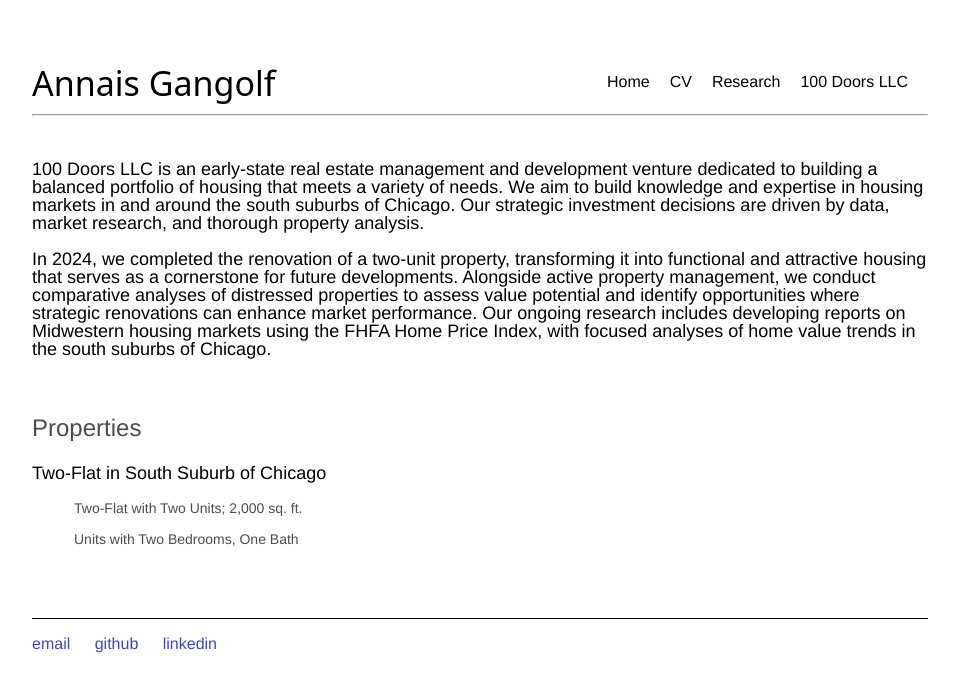
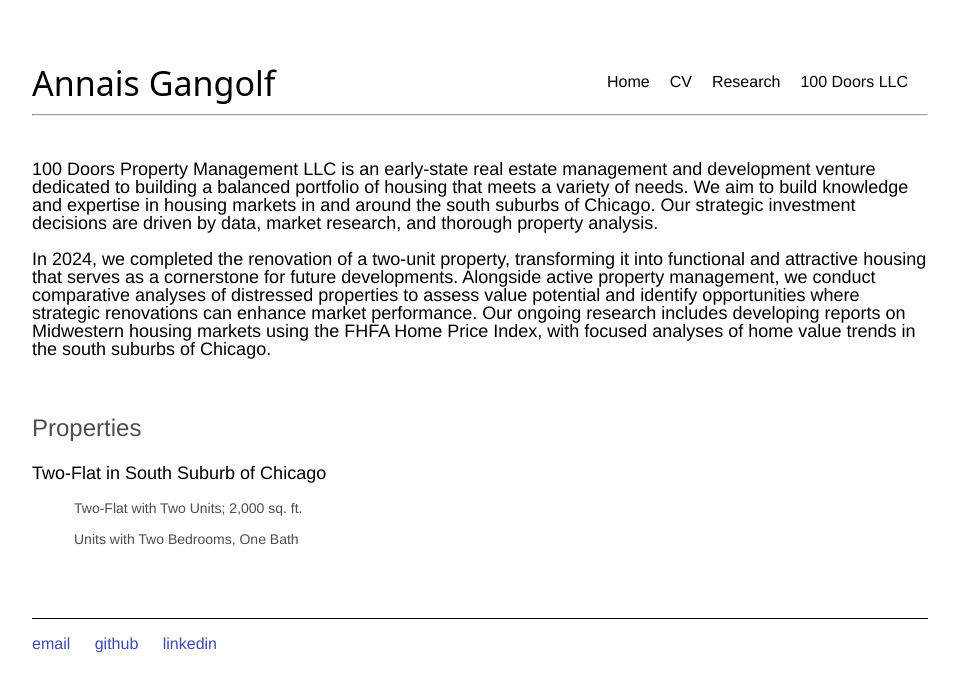
Before and after one commit to annaisgangolf/annaisgangolf.github.io, a Jekyll site: the page built from 100DoorsPropertyManagement/index.html, in a window 1280 px wide. Shown: the top 692 px of the page, without its empty margins (160-1119 px from the left). Built offline with Jekyll 4.4.1, drawn with Linux system fonts in a browser that asks for light colours.

Commit message:
Update and rename index.html to index.html

```diff
--- a/100DoorsLLC/index.html
+++ b/100DoorsPropertyManagement/index.html
@@ -1,6 +1,6 @@
 ---
 layout: default
-title: 100 Doors LLC
+title: 100 Doors Property Management
 sitemap:
     priority: 0.5
     changefreq: 'monthly'
@@ -8,7 +8,7 @@
 ---
 <br />
 <div class="blurb">
-	<p style="font-size:18px; color: black" >100 Doors LLC is an early-state real estate management and development venture dedicated to building a balanced portfolio of housing that meets a variety of needs. We aim to build knowledge and expertise in housing markets in and around the south suburbs of Chicago. Our strategic investment decisions are driven by data, market research, and thorough property analysis.
+	<p style="font-size:18px; color: black" >100 Doors Property Management LLC is an early-state real estate management and development venture dedicated to building a balanced portfolio of housing that meets a variety of needs. We aim to build knowledge and expertise in housing markets in and around the south suburbs of Chicago. Our strategic investment decisions are driven by data, market research, and thorough property analysis.
 	<p style="font-size:18px; color: black" >In 2024, we completed the renovation of a two-unit property, transforming it into functional and attractive housing that serves as a cornerstone for future developments. Alongside active property management, we conduct comparative analyses of distressed properties to assess value potential and identify opportunities where strategic renovations can enhance market performance. Our ongoing research includes developing reports on Midwestern housing markets using the FHFA Home Price Index, with focused analyses of home value trends in the south suburbs of Chicago.
 <p></p>
 <br>
```
